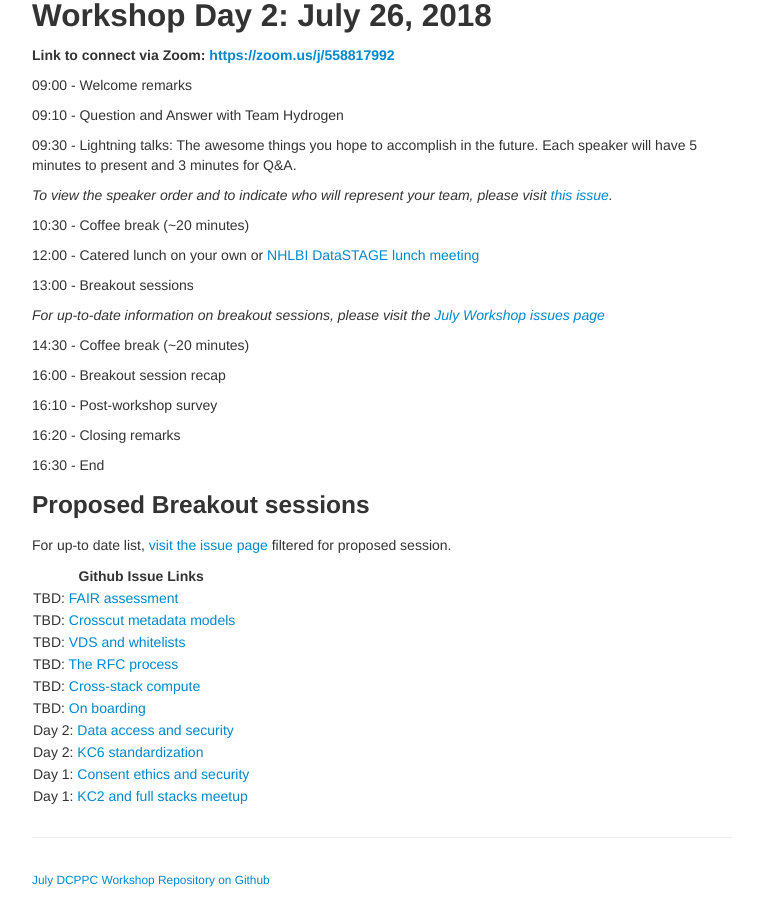
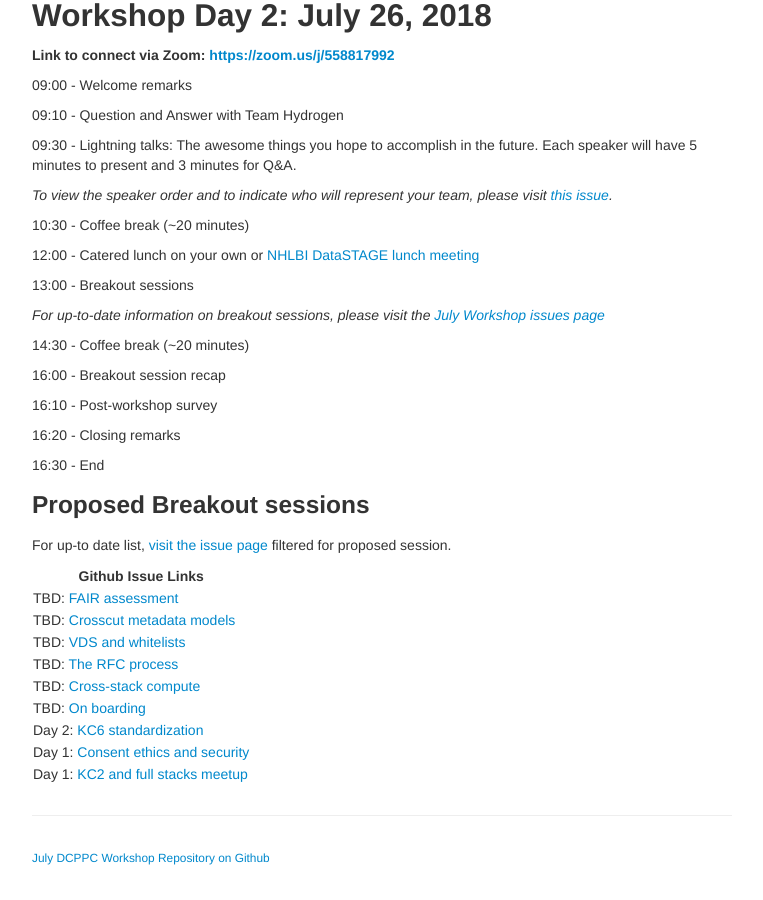
Before and after one commit to dcppc/2018-july-workshop, a Jekyll site: the page built from docs/agenda.md, in a window 1280 px wide and 900 px high, scrolled down 707 px. Shown: the whole window, without its empty margins (258-1021 px from the left). Built offline with Jekyll 4.4.1, drawn with Linux system fonts in a browser that asks for light colours; after the commit the page ends 1585 px from its top, so only the background shows below that.

Commit message:
remove duplicate agenda item

```diff
--- a/docs/agenda.md
+++ b/docs/agenda.md
@@ -75,7 +75,6 @@ For up-to date list, [visit the issue page](https://github.com/dcppc/2018-july-w
 | TBD: [The RFC process](https://github.com/dcppc/2018-july-workshop/issues/16) |
 | TBD: [Cross-stack compute](https://github.com/dcppc/2018-july-workshop/issues/14) |
 | TBD: [On boarding](https://github.com/dcppc/2018-july-workshop/issues/12) |
-| Day 2: [Data access and security](https://github.com/dcppc/2018-july-workshop/issues/13) |
 | Day 2: [KC6 standardization](https://github.com/dcppc/2018-july-workshop/issues/7) |
 | Day 1: [Consent ethics and security](https://github.com/dcppc/2018-july-workshop/issues/8) |
 | Day 1: [KC2 and full stacks meetup](https://github.com/dcppc/2018-july-workshop/issues/6) |
```
